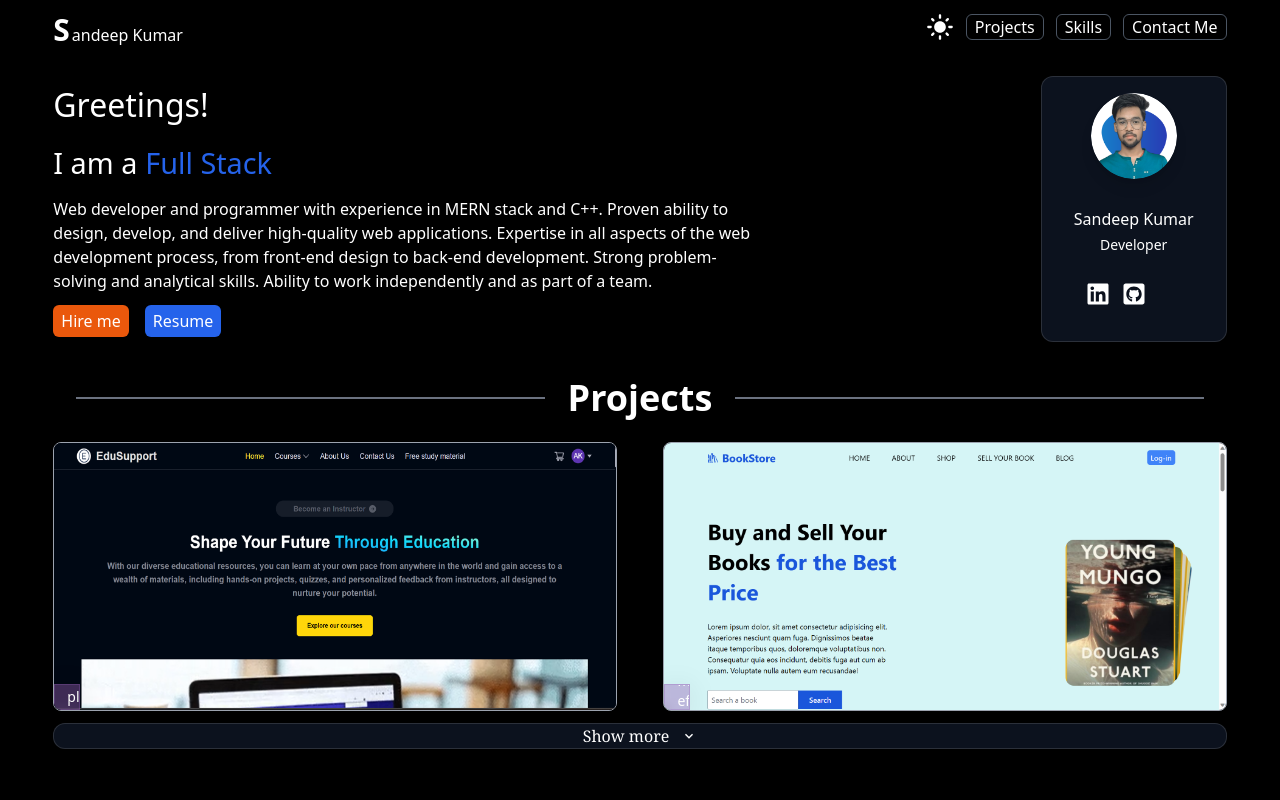
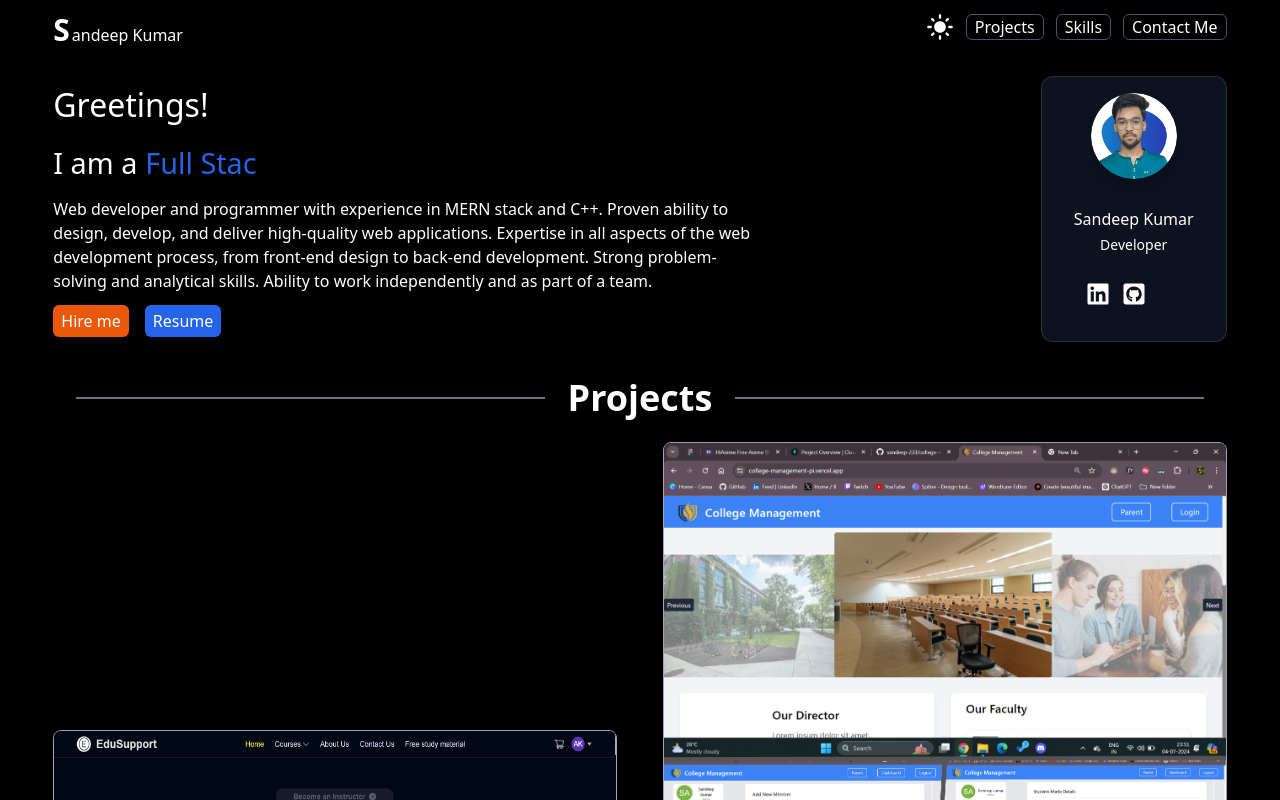
Before and after one commit to sandeep-233/sandeep-portfolio-02, a React (Create React App) app: page / in a window 1280 px wide. Shown: the top 800 px of the page. Built offline with nearby package versions, Linux system fonts and the light colour scheme; some icons are missing.

Commit message:
added one more project in a project section

```diff
--- a/src/component/project/Project.jsx
+++ b/src/component/project/Project.jsx
@@ -4,6 +4,7 @@
 import { ProjectCard } from './ProjectCard'
 import image1 from '../../assets/projects/eduSupport.png'
 import image2 from '../../assets/projects/bookStore.png'
+import image3 from '../../assets/projects/college management.png'
 
 import { OtherProjectCard } from './OtherProjectCard'
 import otherProject1 from '../../assets/projects/other Projects/razorpayClone.png'
@@ -50,14 +51,15 @@
              stacks= {[mongodb, express, react, nodejs, tailwind] }
             />
             <ProjectCard
-             image={image2}
-             title='BookStore'
-             desc='It is a MERN stack project, Utilizing Firebase for authentication,
-             this platform empowers users to upload and manage books effortlessly.
-             Users can input book details like image URL, description, PDF link, and category.'
-             link1='https://github.com/sandeep-233/book-store'
-             link2='#'
-             stacks= {[mongodb, express, react, nodejs, tailwind, firebase]}
+             image={image3}
+             title='College Management Web-Application'
+             desc='The College Management Web-application is a comprehensive platform
+             built using the MERN stack (MongoDB, Express.js, React.js, Node.js).
+             This application facilitates seamless communication and management for a college environment,
+             catering to the needs of admins, faculty, students, and alumni.'
+             link1='https://github.com/sandeep-233/college-management'
+             link2='https://college-management-pi.vercel.app/'
+             stacks= {[mongodb, express, react, nodejs, tailwind]}
             />
         </div>
 
@@ -75,6 +77,13 @@
 
         {/* other projects  */}
         <div className={ `${display} flex-wrap justify-evenly glassmorphism p-3 gap-6 h-[55vh] overflow-y-auto w-full` } >
+          <OtherProjectCard
+            Image={image2}
+            link1={'https://github.com/sandeep-233/book-store'}
+            link2={'#'}
+            title={'BookStore'}
+            stacks= {[mongodb, express, react, nodejs, firebase, tailwind, ] }
+          />
           <OtherProjectCard
             Image={otherProject1}
             link1={'https://github.com/sandeep-233/razorpay-clone'}
```
Also changed, not shown: src/assets/projects/college management.png (added).
